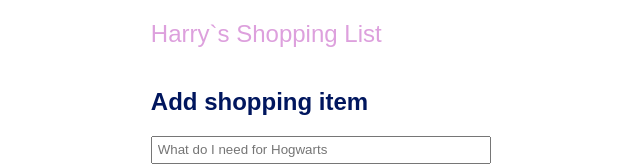
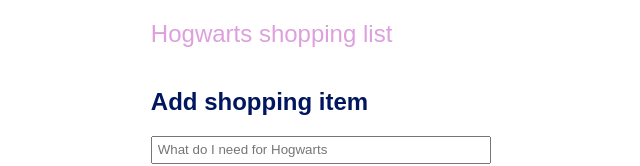
Before and after one commit to miriamhaenle/hogwarts-react-intro, a React (Create React App) app: page / in a window 1280 px wide. Shown: the top 166 px of the page, without its empty margins (319-959 px from the left). Built offline with nearby package versions, Linux system fonts and the light colour scheme.

Commit message:
Update headline

```diff
--- a/src/App.js
+++ b/src/App.js
@@ -23,12 +23,9 @@
     setShoppingItems([...firstHalf, itemToToggle, ...secondHalf]);
   }
 
-  function getTitle(name) {
-    return name + '`s Shopping List';
-  }
   return (
     <div className="App">
-      <Headline name={getTitle('Harry')} />
+      <Headline title="Hogwarts shopping list" />
       <Form buttonText="Add to list" onCreateShoppingItem={addShoppingItem} />
       <ShoppingList
         shoppingList={shoppingItems}
--- a/src/Headline.js
+++ b/src/Headline.js
@@ -1,5 +1,5 @@
 import './Headline.css';
 
-export default function Headline({ name }) {
-  return <h2 className="headline">{name}</h2>;
+export default function Headline({ title }) {
+  return <h2 className="headline">{title}</h2>;
 }
```
